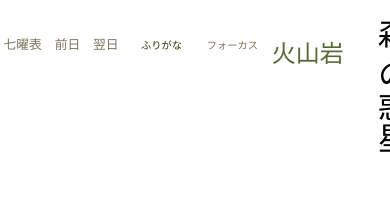
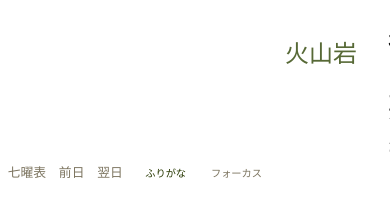
Before and after one commit to xochimanque/kazangan, a plain HTML site: page nikki/20240708.html in a window 390 px wide. Shown: the top 216 px of the page. Drawn offline with Linux system fonts and the light colour scheme.

Commit message:
tweak query

```diff
--- a/CSS/tanka.css
+++ b/CSS/tanka.css
@@ -219,8 +219,8 @@ a.foot:active{
     header, footer {
         position: relative !important;
         margin: 1vh 0 !important;
-        padding: 1vh 1vw !important;
-        right: 2vw!important;
+        padding: 1vh !important;
+        right: 0 !important;
     }
 
     header {
@@ -233,7 +233,7 @@ a.foot:active{
         font-size: 0.8em !important;
         margin-bottom: 0 !important;
         padding-bottom: 1vh !important;
-        top: auto !important;
+        top: 10em !important;
     }
 
     .day {
```
